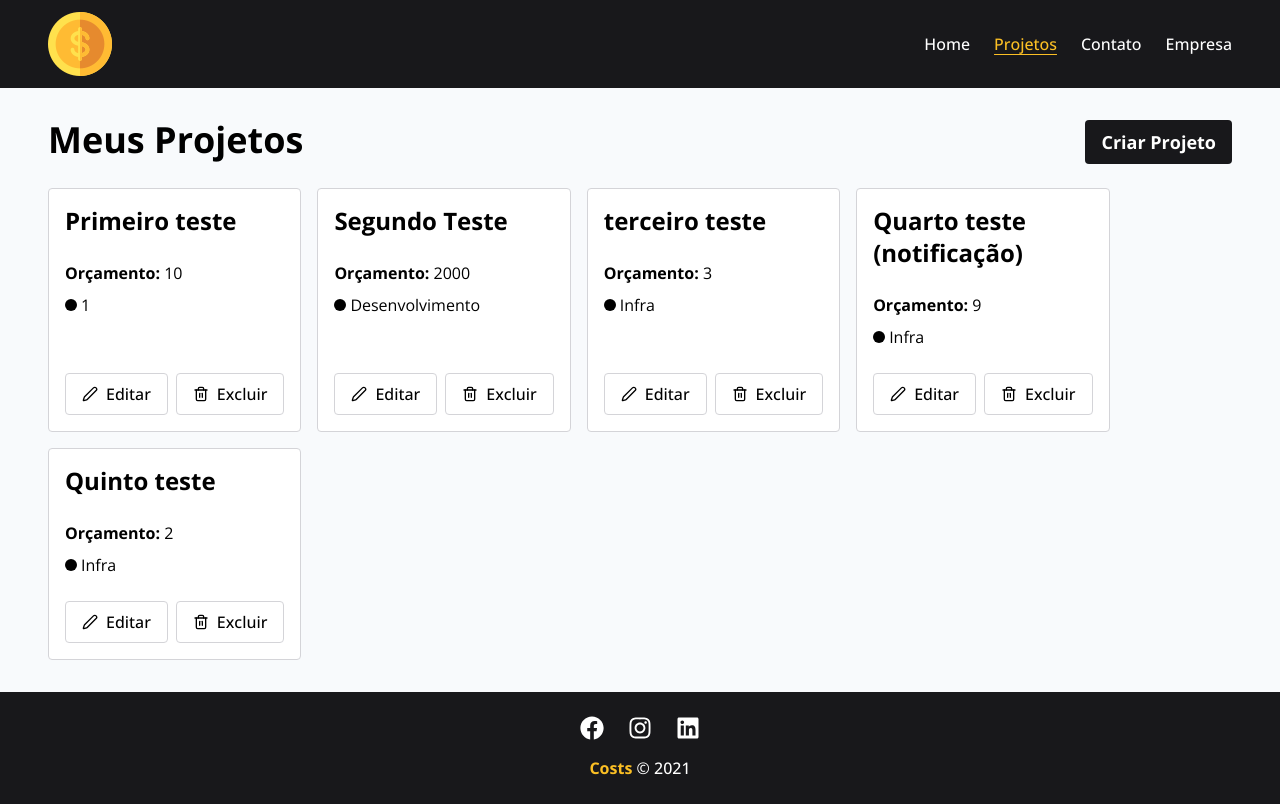
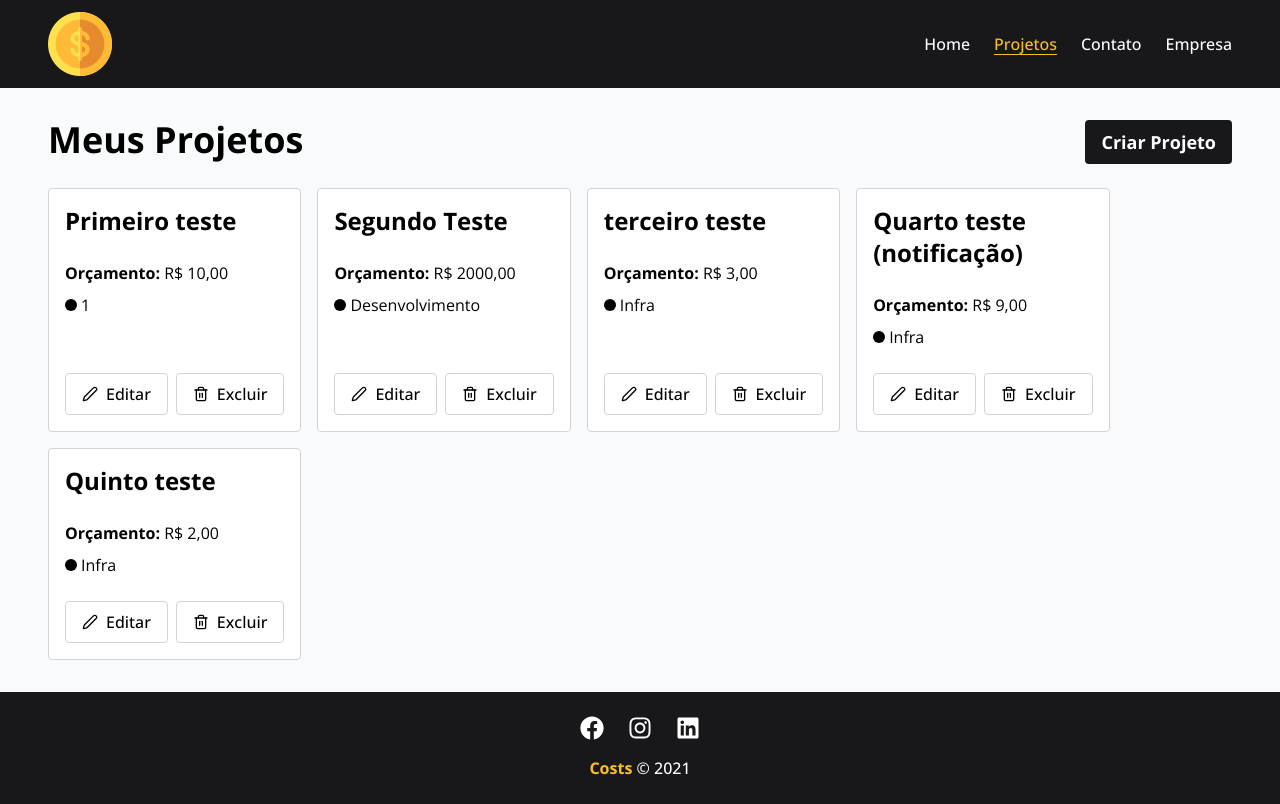
Before and after one commit to kaycso/gerenciar-projetos, a React (Vite) app: page /projects in a window 1280 px wide. Built offline with nearby package versions, Linux system fonts and the light colour scheme; data requests are answered from the project's data file.

Commit message:
feat: add project deletion funcionality in Projects page

```diff
--- a/src/components/ProjectCard.jsx
+++ b/src/components/ProjectCard.jsx
@@ -2,14 +2,22 @@ import PropTypes from "prop-types";
 // import { FaCircle } from "react-icons/fa";
 import { LuPen, LuTrash2 } from "react-icons/lu";
 import { FaCircle } from "react-icons/fa6";
+import { Link } from "react-router";
 
-const ProjectCard = ({ name, budget, category }) => {
+const ProjectCard = ({ id, name, budget, category, handleRemove }) => {
+  const remove = (e) => {
+    e.preventDefault()
+    handleRemove(id)
+  }
+
   return (
     <div className="flex max-w-min flex-col gap-6 rounded border border-zinc-300 bg-white p-4 transition hover:shadow-md">
-      <h2 className="text-2xl font-bold">{name}</h2>
+      <Link to={`/project/${id}`}>
+        <h2 className="text-2xl font-bold">{name}</h2>
+      </Link>
       <div className="flex flex-col gap-2">
         <p>
-          <span className="font-bold">Orçamento:</span> {budget}
+          <span className="font-bold">Orçamento:</span> R$ {budget},00
         </p>
         <div className="flex items-center gap-1">
           <FaCircle size={12} />
@@ -17,11 +25,16 @@ const ProjectCard = ({ name, budget, category }) => {
         </div>
       </div>
       <div className="flex flex-1 items-end gap-2">
-        <button className="flex items-center gap-2 rounded border border-zinc-300 bg-white px-4 py-2 font-medium duration-300 hover:bg-zinc-900 hover:text-amber-400">
-          <LuPen />
-          Editar
-        </button>
-        <button className="flex items-center gap-2 rounded border border-zinc-300 bg-white px-4 py-2 font-medium duration-300 hover:bg-zinc-900 hover:text-amber-400">
+        <Link to={`/project/${id}`}>
+          <button className="flex items-center gap-2 rounded border border-zinc-300 bg-white px-4 py-2 font-medium duration-300 hover:bg-zinc-900 hover:text-amber-400">
+            <LuPen />
+            Editar
+          </button>
+        </Link>
+        <button
+          onClick={remove}
+          className="flex items-center gap-2 rounded border border-zinc-300 bg-white px-4 py-2 font-medium duration-300 hover:bg-zinc-900 hover:text-amber-400"
+        >
           <LuTrash2 />
           Excluir
         </button>
@@ -31,9 +44,11 @@ const ProjectCard = ({ name, budget, category }) => {
 };
 
 ProjectCard.propTypes = {
+  id: PropTypes.string,
   name: PropTypes.string,
   budget: PropTypes.number,
   category: PropTypes.string,
+  handleRemove: PropTypes.func,
 };
 
 export default ProjectCard;
--- a/src/pages/Projects.jsx
+++ b/src/pages/Projects.jsx
@@ -33,6 +33,22 @@ const Projects = () => {
       .catch((err) => console.log(err));
   }, []);
 
+  const removeProject = (id) => {
+    fetch(`http://localhost:5000/projects/${id}`, {
+      method: "DELETE",
+      headers: {
+        "Content-Type": "application/json",
+      },
+    })
+      .then((resp) => resp.json())
+      .then((data) => {
+        setProjects(projects.filter((project) => project.id !== id));
+        setNotification("Projeto Removido com Sucesso!");
+        setTimeout(() => setNotification(null), 5000);
+      })
+      .catch((err) => console.log(err));
+  };
+
   return (
     <>
       {notification && <Notification msg={notification} />}
@@ -52,6 +68,7 @@ const Projects = () => {
                 name={project.name}
                 budget={project.budget}
                 category={project.category}
+                handleRemove={removeProject}
               />
             ))
           ) : (
```
